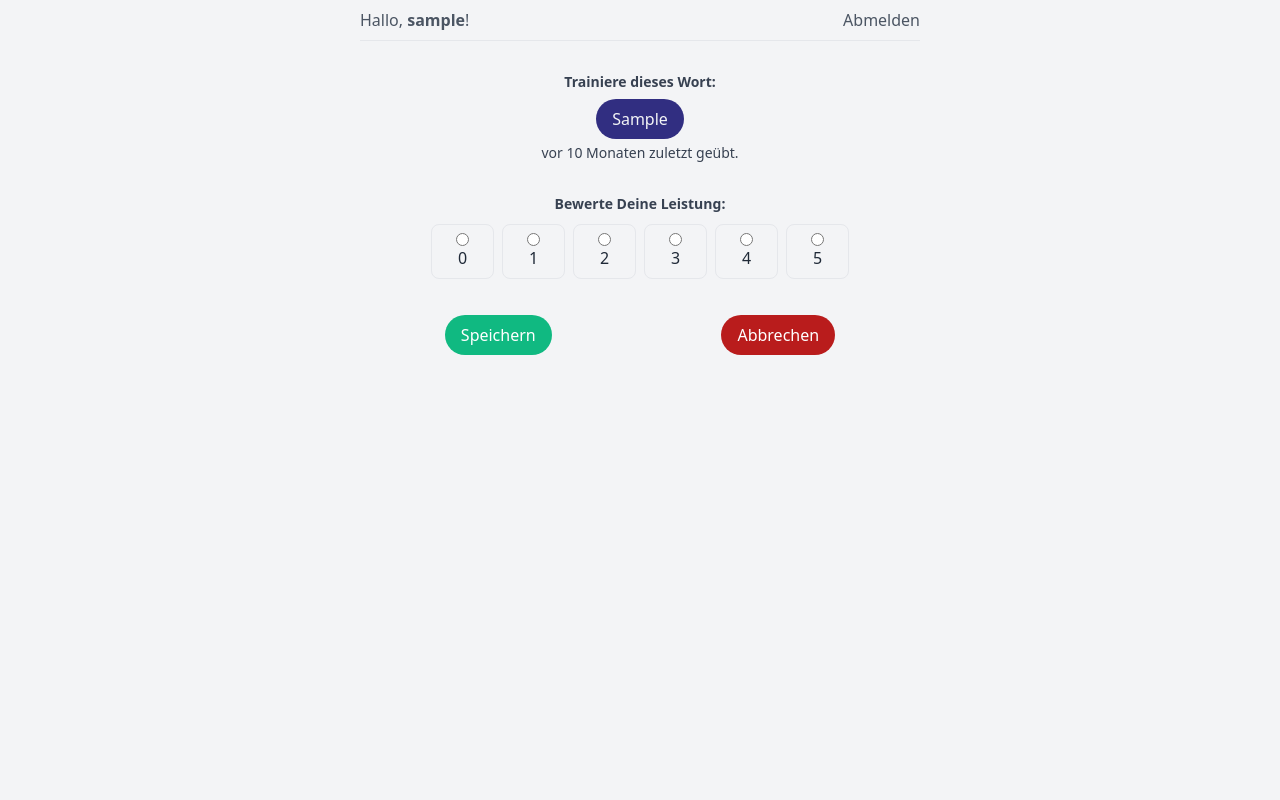
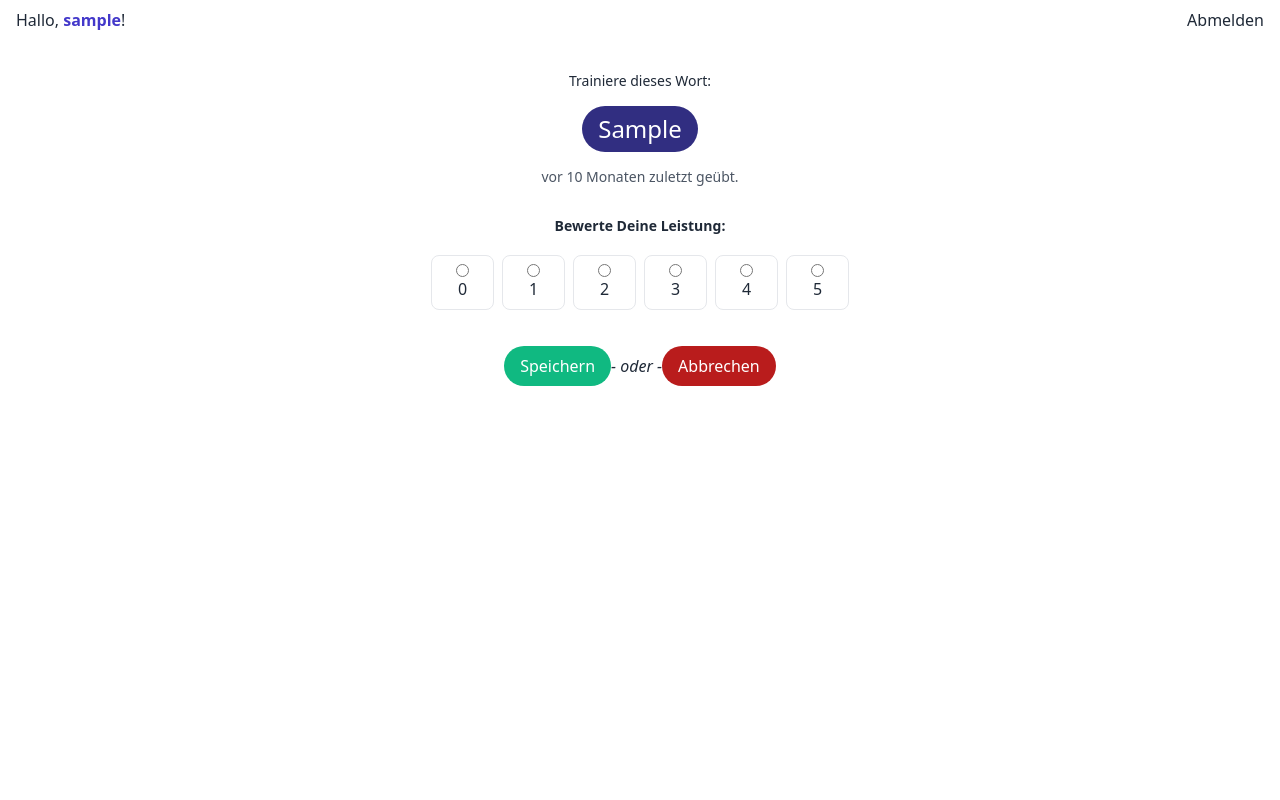
Before and after one commit to weinbusch/spaced-repitition, a Flask app: page /train in a window 1280 px wide. Run offline with Flask 2, Linux system fonts and the light colour scheme; a user stored in the database is signed in; tables that the repository leaves empty hold one stand-in row (values such as "Sample post"); some libraries are stand-ins or nearby versions.

Commit message:
change layout
- change to white background

```diff
--- a/juliano/templates/_forms.html
+++ b/juliano/templates/_forms.html
@@ -38,7 +38,7 @@
   <div class="mt-6 flex justify-around">
     <input type="Submit"
            value="{{ submit_text }}"
-           class="inline-block p-2 px-4 bg-indigo-500 hover:bg-indigo-600 text-white rounded-full cursor-pointer">
+           class="inline-block p-2 px-4 bg-indigo-700 hover:bg-indigo-800 text-white rounded-full cursor-pointer">
   </div>
 </form>
 {% endmacro %}
--- a/juliano/templates/base.html
+++ b/juliano/templates/base.html
@@ -21,7 +21,7 @@
 
 </head>
 
-<body class="h-screen antialiased text-gray-800 bg-gray-100">
+<body class="h-screen antialiased text-gray-800">
 {% block body %}{% endblock %}
 <script>
   var locale = "{{ g.locale or 'de' }}";
--- a/juliano/templates/layout.html
+++ b/juliano/templates/layout.html
@@ -2,21 +2,24 @@
 
 {% block body %}
 {% if current_user.is_authenticated %}
-<header class="text-gray-600">
-  <div class="max-w-xl mx-auto px-2">
-    <div class="py-2 border-b flex flex-wrap justify-between">
+<header>
+  <div class="max-w-screen-sm mx-auto px-4">
+    <div class="py-2 flex flex-wrap justify-between">
       <div class="whitespace-no-wrap">
-        Hallo, <span class="font-semibold">{{ current_user.username }}</span>!
+        Hallo, <span class="font-semibold text-indigo-700">{{ current_user.username }}</span>!
       </div>
       <div>
-        <a class="hover:text-indigo-600 hover:underline" href="{{
-        url_for('logout') }}">Abmelden</a>
+        <a class="hover:text-indigo-700 hover:underline"
+           href="{{ url_for('logout') }}">
+          Abmelden
+        </a>
+      </div>
     </div>
   </div>
 </header>
 {% endif %}
 
-<main class="max-w-xl mx-auto px-2 pb-4">
+<main class="max-w-screen-sm mx-auto px-4">
   {% block main %}{% endblock %}
 </main>
 {% endblock %}
--- a/juliano/templates/train.html
+++ b/juliano/templates/train.html
@@ -7,27 +7,25 @@
 {% set total = items | length %}
 {% set remaining = total - 1 %}
 <div class="mt-8">
-  <div class="text-sm font-semibold leading-tight text-gray-700 text-center">
+  <p class="text-center text-sm leading-tight">
     Trainiere dieses Wort:
-  </div>
-  <div class="mt-2 flex justify-around">
-    <span class="inline-block px-4 p-2 bg-indigo-900 text-gray-100 rounded-full">{{ item.word }}</span>
-  </div>
+  </p>
+  <p class="mt-4 text-center text-2xl leading-tight">
+    <span class="inline-block px-4 py-2 bg-indigo-900 rounded-full text-white">{{ item.word }}</span>
+  </p>
   {% if item.last_learned %}
-  <div class="mt-1 text-sm text-center text-gray-700">
-
+  <p class="mt-4 text-center text-sm leading-tight text-gray-600">
     <span moment-format="fromNow">{{ item.last_learned }}</span> zuletzt geübt.
-
-  </div>
+  </p>
   {% endif %}
   <div class="mt-8">
     <form action="" method="POST">
       <input type="hidden" name="csrf_token" value="{{ csrf_token() }}">
       <div>
-        <div class="text-sm font-semibold leading-tight text-gray-700 text-center">
+        <p class="text-center text-sm leading-tight font-semibold">
           Bewerte Deine Leistung:
-        </div>
-        <div class="flex flex-wrap justify-center -mx-1 mt-2">
+        </p>
+        <div class="mt-4 -mx-1 flex flex-wrap justify-center">
           {% for radio in form.grade %}
           <label for={{ radio.id }} class="m-1 flex flex-col items-center border rounded-lg px-6 py-2">
             {{ radio }}
@@ -37,24 +35,26 @@
         </div>
         <div class="flex flex-col items-center">
         {% for error in form.grade.errors %}
-        <div class="leading-tight text-red-700 font-semibold text-sm mt-1">{{ error }}</div>
+        <p class="text-sm mt-1 leading-tight text-red-700 font-semibold">{{ error }}</p>
         {% endfor %}
         </div>
       </div>
-      <div class="mt-8 flex justify-around flex-wrap">
+      <div class="mt-8 flex justify-center items-center flex-wrap">
         <button type="submit"
-                class="flex flex-col items-center justify-around px-4 p-2 bg-green-500
-               hover:bg-green-600 text-white rounded-full
-               cursor-pointer">
-          <span class="leading tight">Speichern</span>
-          {% if remaining %}
-          <span class="text-sm font-semibold leading-tight">(noch {{ remaining }})</span>
-          {% endif %}
+                class="px-4 p-2 bg-green-500 hover:bg-green-600 text-white rounded-full cursor-pointer">
+          <div class="flex flex-col items-center">
+            <p class="leading tight">Speichern</p>
+            {% if remaining %}
+            <p class="text-sm font-semibold leading-tight">(noch {{ remaining }})</p>
+            {% endif %}
+          </div>
         </button>
+        <span class="p-4 italic">
+          - oder -
+        </span>
         <a href="{{ url_for('index') }}"
-           class="flex flex-col items-center justify-around px-4 p-2
-          bg-red-700 hover:bg-red-800 text-white rounded-full
-          cursor-pointer"> Abbrechen
+           class="px-4 p-2 bg-red-700 hover:bg-red-800 text-white rounded-full cursor-pointer">
+          Abbrechen
         </a>
       </div>
     </form>
@@ -63,17 +63,17 @@
 {% else %}
 <div class="mt-8">
   <h1 class="text-center text-indigo-700 text-4xl">Geschafft!</h1>
-  <div class="mt-4">
+  <p class="mt-4">
     Für heute hast Du alle Deine Übungen erledigt und kannst stolz auf
     Dich sein. Nimm Dir einen Keks und ruhe Dich aus. Morgen geht es
     weiter.
-  </div>
-  <div class="mt-8 flex justify-around">
+  </p>
+  <p class="mt-8 text-center">
     <a href="{{ url_for('index') }}"
-       class="inline-block px-4 p-2 bg-indigo-500 hover:bg-indigo-600 text-white rounded-full cursor-pointer">
+       class="inline-block px-4 p-2 bg-indigo-700 hover:bg-indigo-800 text-white rounded-full cursor-pointer">
       Zur Startseite
     </a>
-  </div>
+  </p>
 </div>
 {% endif %}
 {% endblock %}
```
Also changed, not shown: juliano/templates/index.html (+35 -30 lines).
